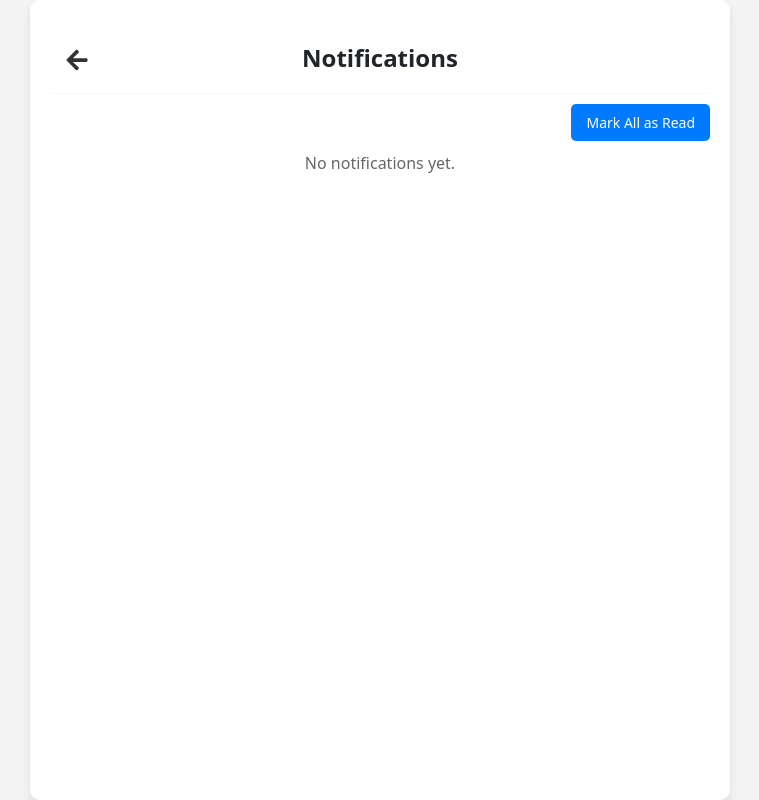
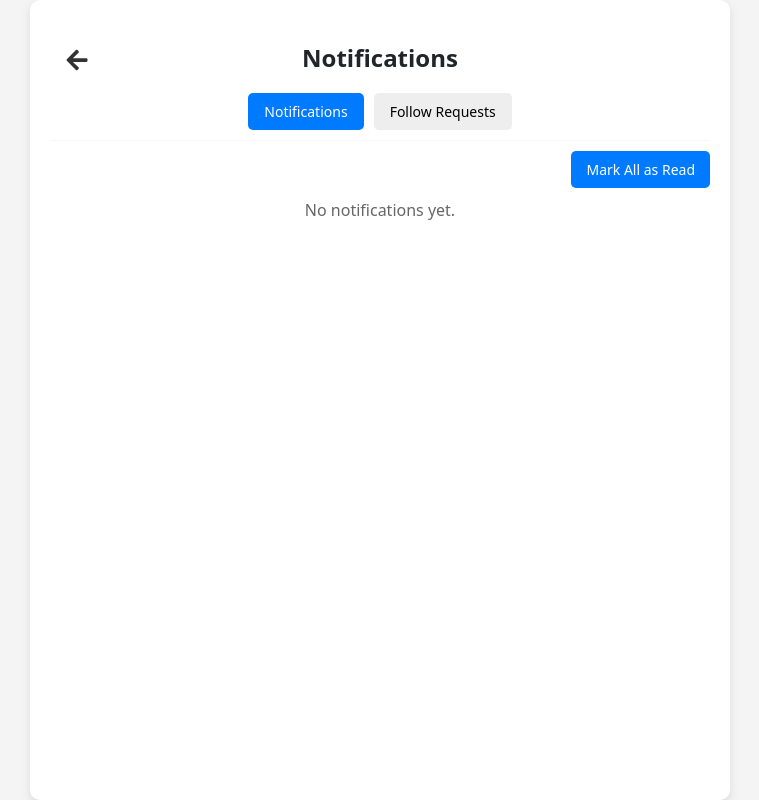
Before and after one commit to musheer243/bewbew-frontend, a React (Create React App) app: page /notifications in a window 1280 px wide. Shown: the whole page, without its empty margins (260-1019 px from the left). Built offline with nearby package versions, Linux system fonts and the light colour scheme.

Commit message:
notification updated one more work pending

```diff
--- a/src/components/dashboard/NotificationsPage.js
+++ b/src/components/dashboard/NotificationsPage.js
@@ -1,9 +1,12 @@
 // NotificationsPage.js
-import React, { useContext } from "react";
+import React, { useContext, useEffect, useState } from "react";
 import { WebSocketContext } from "../../context/WebSocketContext";
 import { FaArrowLeft } from "react-icons/fa";
 import "../../styles/NotificationsPage.css";
 import { useNavigate } from "react-router-dom";
+import axios from "axios";
+import { API_BASE_URL } from "../../config";
+
 
 
 const NotificationsPage = () => {
@@ -22,14 +25,97 @@ const NotificationsPage = () => {
     navigate(notification.redirectUrl);
   };
 
+  // local state for follow requests
+  const [followRequests, setFollowRequests] = useState([]);
+
+  // which tab we’re viewing: “notifications” or “followRequests”
+  const [viewMode, setViewMode] = useState("notifications");
+
+  // current user’s ID, needed to fetch follow requests
+  const userId = localStorage.getItem("userId");
+  const token = localStorage.getItem("jwtToken");
+
+  // fetch follow requests when user clicks on “Follow Requests” tab
+  useEffect(() => {
+    if (viewMode === "followRequests") {
+      fetchFollowRequests();
+    }
+  }, [viewMode]);
+
+  const fetchFollowRequests = async () => {
+    try {
+      // GET /api/follow/requests/received/{receiverId}
+      const url = `${API_BASE_URL}/api/follow/requests/received/${userId}`;
+      const resp = await axios.get(url, {
+        headers: {
+          Authorization: `Bearer ${token}`,
+        },
+      });
+      setFollowRequests(resp.data);
+    } catch (err) {
+      console.error("Error fetching follow requests:", err);
+    }
+  };
+
+  // handle accept follow request
+  const handleAccept = async (requestId) => {
+    try {
+      // POST /api/follow/accept/{requestId}
+      await axios.post(`${API_BASE_URL}/api/follow/accept/${requestId}`, {}, {
+        headers: { Authorization: `Bearer ${token}` },
+      });
+      // remove it from the local array
+      setFollowRequests((prev) => prev.filter((req) => req.id !== requestId));
+    } catch (err) {
+      console.error("Error accepting follow request:", err);
+    }
+  };
+
+  // handle decline follow request
+  const handleDecline = async (requestId) => {
+    try {
+      // POST /api/follow/decline/{requestId}
+      await axios.post(`${API_BASE_URL}/api/follow/decline/${requestId}`, {}, {
+        headers: { Authorization: `Bearer ${token}` },
+      });
+      // remove it from the local array
+      setFollowRequests((prev) => prev.filter((req) => req.id !== requestId));
+    } catch (err) {
+      console.error("Error declining follow request:", err);
+    }
+  };
+
+
   return (
     <div className="notifications-container">
       <div className="notifications-box">
+        {/* Top Bar with back arrow and two tabs */}
+        <div className="top-bar">
           <div className="back-button-noti" onClick={() => navigate("/dashboard")}>
             <FaArrowLeft className="back-icon" />
           </div>
           <h2 className="notifications-title">Notifications</h2>
+        </div>
+
+        {/* Simple tabs for switching */}
+        <div className="tabs-container">
+          <button
+            className={`tab-btn ${viewMode === "notifications" ? "active-tab" : ""}`}
+            onClick={() => setViewMode("notifications")}
+          >
+            Notifications
+          </button>
+          <button
+            className={`tab-btn ${viewMode === "followRequests" ? "active-tab" : ""}`}
+            onClick={() => setViewMode("followRequests")}
+          >
+            Follow Requests
+          </button>
+        </div>
         <hr className="divider" />
+
+        {viewMode === "notifications" ? (
+          <>
             <div className="mark-all-btn">
               <button onClick={markAllAsRead} className="mark-all-btn-text">
                 Mark All as Read
@@ -42,7 +128,9 @@ const NotificationsPage = () => {
                 {notifications.map((notification) => (
                   <li
                     key={notification.id}
-                className={`notification-item ${!notification.read ? "unread" : ""}`}
+                    className={`notification-item ${
+                      !notification.read ? "unread" : ""
+                    }`}
                     onClick={() => handleNotificationClick(notification)}
                   >
                     <div className="notification-left">
@@ -62,6 +150,50 @@ const NotificationsPage = () => {
                 ))}
               </ul>
             )}
+          </>
+        ) : (
+          /* Follow Requests tab */
+          <div className="follow-requests-section">
+            {followRequests.length === 0 ? (
+              <p className="no-notifications">No follow requests.</p>
+            ) : (
+              <ul className="notifications-list">
+                {followRequests.map((req) => (
+                  <li key={req.id} className="notification-item unread">
+                    {/* The user's profile pic on left */}
+                    <div className="notification-left">
+                      <img
+                        src={req.senderProfilePic || "https://example.com/default-pic.jpg"}
+                        alt="Sender Profile"
+                        className="notification-profile-pic"
+                      />
+                    </div>
+                    <div className="notification-content">
+                      <p>
+                        <strong>{req.senderName}</strong> wants to follow you.
+                      </p>
+                      {/* Accept / Decline icons or buttons */}
+                      <div className="request-actions">
+                        <button
+                          className="accept-btn"
+                          onClick={() => handleAccept(req.id)}
+                        >
+                          ✅
+                        </button>
+                        <button
+                          className="decline-btn"
+                          onClick={() => handleDecline(req.id)}
+                        >
+                          ❌
+                        </button>
+                      </div>
+                    </div>
+                  </li>
+                ))}
+              </ul>
+            )}
+          </div>
+        )}
       </div>
     </div>
   );
--- a/src/styles/NotificationsPage.css
+++ b/src/styles/NotificationsPage.css
@@ -152,3 +152,49 @@
   color: #888;
   margin-top: 4px;
 }
+
+.tabs-container {
+  display: flex;
+  justify-content: center;
+  margin-bottom: 10px;
+  width: 100%;
+}
+
+.tab-btn {
+  background-color: #eee;
+  border: none;
+  padding: 8px 16px;
+  margin: 0 5px;
+  cursor: pointer;
+  font-size: 14px;
+  border-radius: 5px;
+}
+
+.tab-btn:hover {
+  background-color: #ddd;
+}
+
+.active-tab {
+  background-color: #007bff;
+  color: #fff;
+}
+
+.follow-requests-section .request-actions {
+  margin-top: 8px;
+}
+
+.follow-requests-section .accept-btn,
+.follow-requests-section .decline-btn {
+  background: none;
+  border: none;
+  font-size: 18px;
+  margin-right: 10px;
+  cursor: pointer;
+}
+
+.follow-requests-section .accept-btn:hover {
+  color: green;
+}
+.follow-requests-section .decline-btn:hover {
+  color: red;
+}
```
Lines whose indentation alone changed are shown as unchanged.
